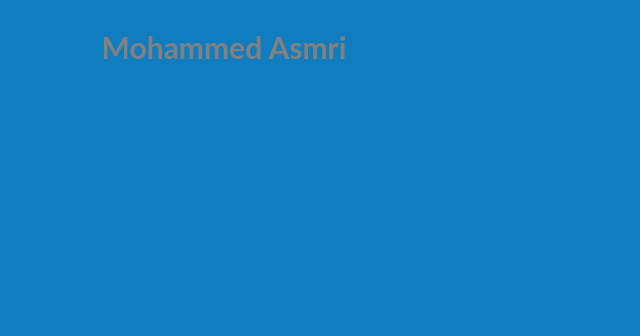
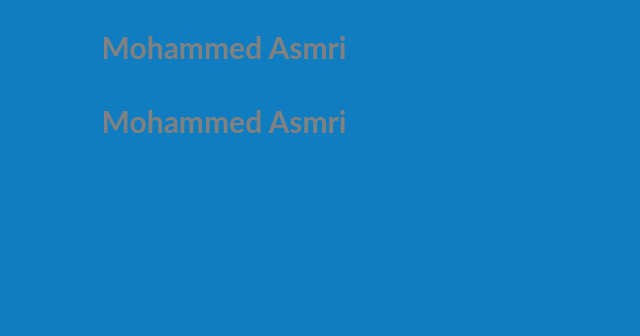
Before and after one commit to abusamrahtechcampus/kanz, a plain HTML site: page index.html in a window 1280 px wide. Shown: the top 336 px of the page, without its empty margins (416-1056 px from the left). Drawn offline with Linux system fonts and the light colour scheme.

Commit message:
gggggggg

```diff
--- a/index.html
+++ b/index.html
@@ -36,5 +36,6 @@
     </div>
 
     <h1> Mohammed Asmri </h1>
+    <h1> Mohammed Asmri </h1>
 </body>
 </html>
```
